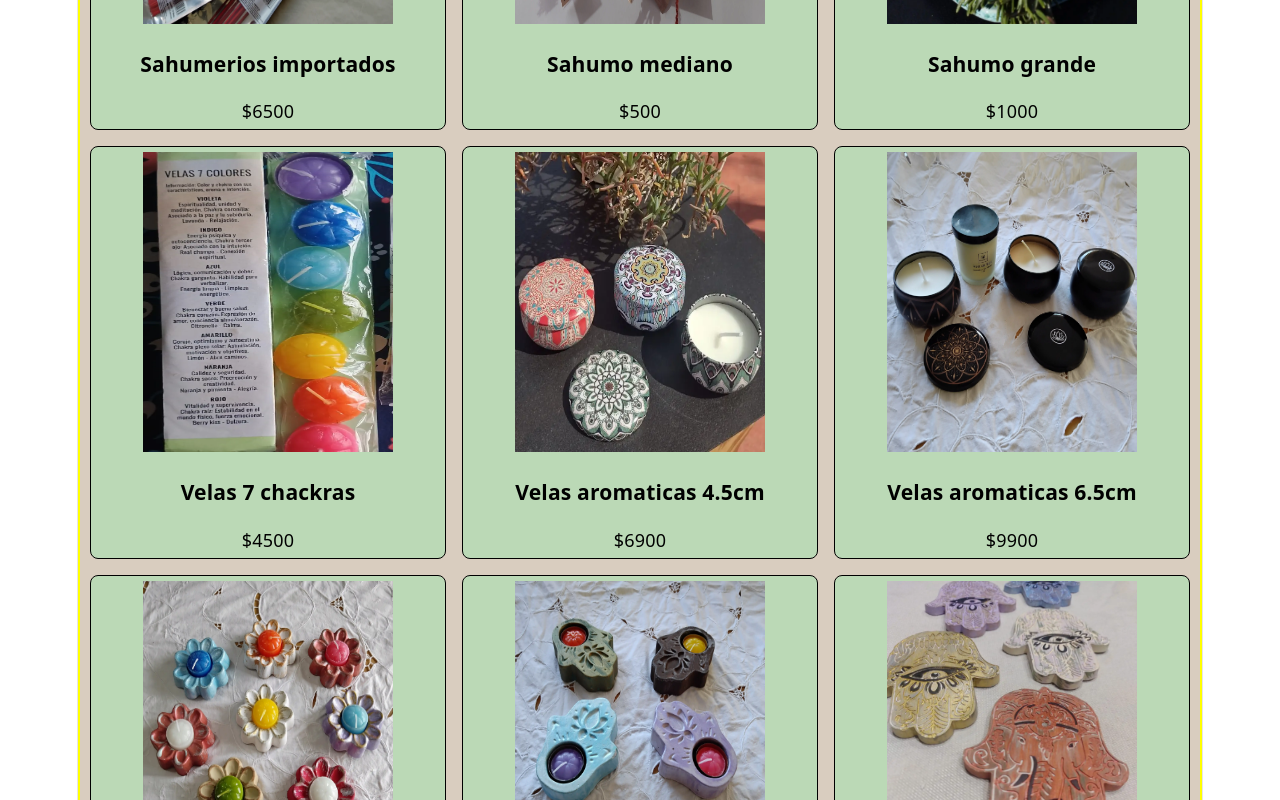
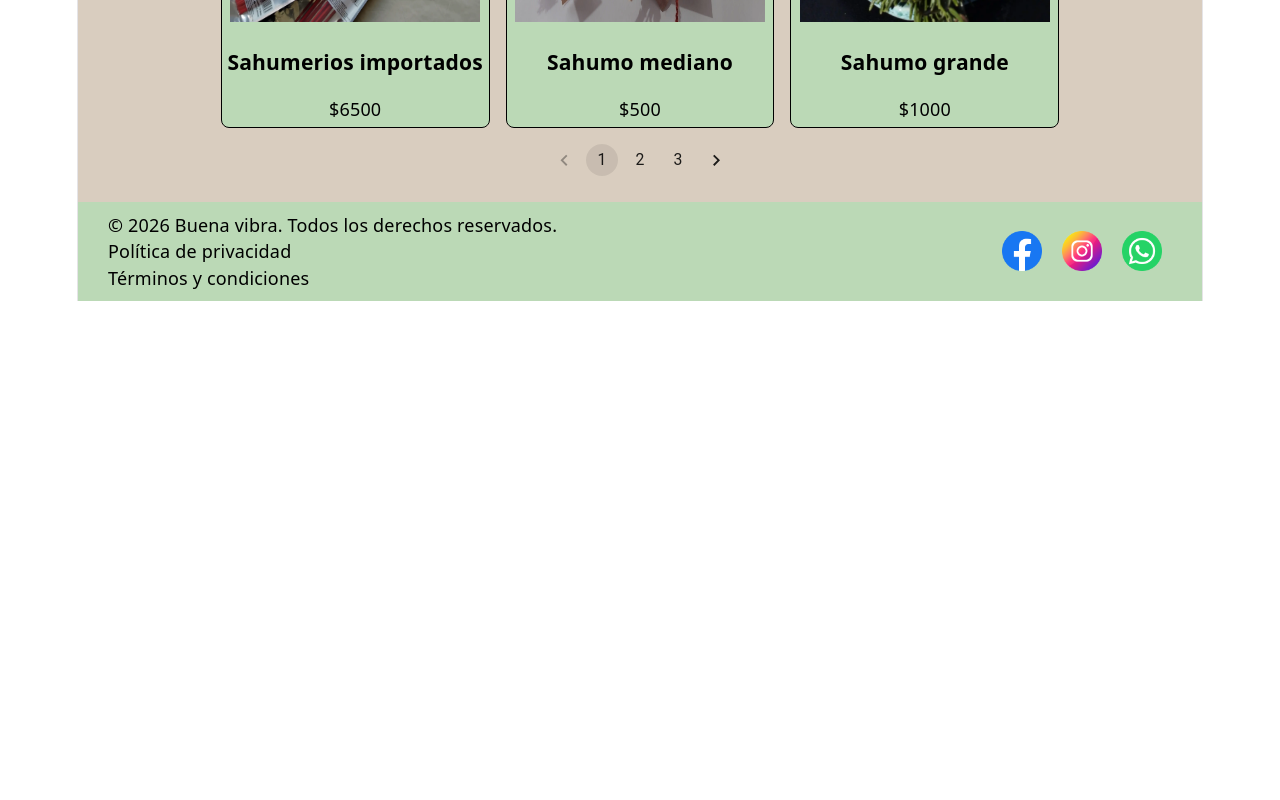
Before and after one commit to IvanTracey/Ecommerce-React, a React (Vite) app: page / in a window 1280 px wide. Shown: the part 1380-2180 px from the top of the page. After the commit the page ends 1681 px from the top, so only its background shows below. Built offline with nearby package versions, Linux system fonts and the light colour scheme.

Commit message:
Funciona paginacion

```diff
--- a/src/Components/ItemListContainer.jsx
+++ b/src/Components/ItemListContainer.jsx
@@ -1,10 +1,13 @@
 import { useEffect, useState } from "react";
 import '../../data/productos.json'
 import ItemList from "./ItemList";
+import Paginacion from "./Paginacion";
 
 // Funcion que obtiene el array de productos
 function ItemListContainer() {
   const [productos, setProductos] = useState([]);
+  const [pagina, setPagina] = useState(1);
+  const porPagina = 9;
 
   useEffect(() => {
     fetch('../../data/productos.json')
@@ -12,7 +15,21 @@ function ItemListContainer() {
       .then(data => setProductos(data));
   }, []);
 
-  return <ItemList productos={productos} />;
+  const indiceFinal = pagina * porPagina;
+  const indiceInicial = indiceFinal - porPagina;
+  const productosPagina = productos.slice(indiceInicial, indiceFinal);
+  const totalPaginas = Math.ceil(productos.length / porPagina);
+
+  return (
+    <>
+      <ItemList productos={productosPagina} />
+      <Paginacion
+        pagina={pagina}
+        totalPaginas={totalPaginas}
+        onCambiarPagina={setPagina}
+      />
+    </>
+  )
 }
 
 export default ItemListContainer;
--- a/src/Components/Paginacion.jsx
+++ b/src/Components/Paginacion.jsx
@@ -1,27 +1,15 @@
-import * as React from 'react';
-import TablePagination from '@mui/material/TablePagination';
+// Paginacion.jsx
+import Pagination from '@mui/material/Pagination';
 
-export default function TablePaginationDemo() {
-  const [page, setPage] = React.useState(2);
-  const [rowsPerPage, setRowsPerPage] = React.useState(10);
-
-  const handleChangePage = (event, newPage) => {
-    setPage(newPage);
-  };
-
-  const handleChangeRowsPerPage = (event) => {
-    setRowsPerPage(parseInt(event.target.value, 10));
-    setPage(0);
-  };
-
+function Paginacion({ pagina, totalPaginas, onCambiarPagina }) {
   return (
-    <TablePagination
-      component="div"
-      count={30}
-      page={page}
-      onPageChange={handleChangePage}
-      rowsPerPage={rowsPerPage}
-      onRowsPerPageChange={handleChangeRowsPerPage}
+    <Pagination
+      count={totalPaginas}
+      page={pagina}
+      onChange={(event, valor) => onCambiarPagina(valor)}
+      sx={{ padding: '16px' }}
     />
   );
 }
+
+export default Paginacion;
--- a/src/Pages/Catalogo.css
+++ b/src/Pages/Catalogo.css
@@ -6,8 +6,7 @@
     }
     .div-cardproducts{
         padding: 10px;
-        border: 2px yellow solid;
-        display: flex;
+        justify-items: center;
 
     }
     .div-paging{
--- a/src/Pages/Catalogo.jsx
+++ b/src/Pages/Catalogo.jsx
@@ -14,9 +14,6 @@ function Catalogo (){
         <div className='div-cardproducts'>
              <ItemListContainer></ItemListContainer>
         </div>
-        <div className="div-paging">
-            <Paginacion></Paginacion>
-        </div>
     </div>
   )
 }
```
Also changed, not shown: 1 other file (tests, documents, lock files or other folders).
